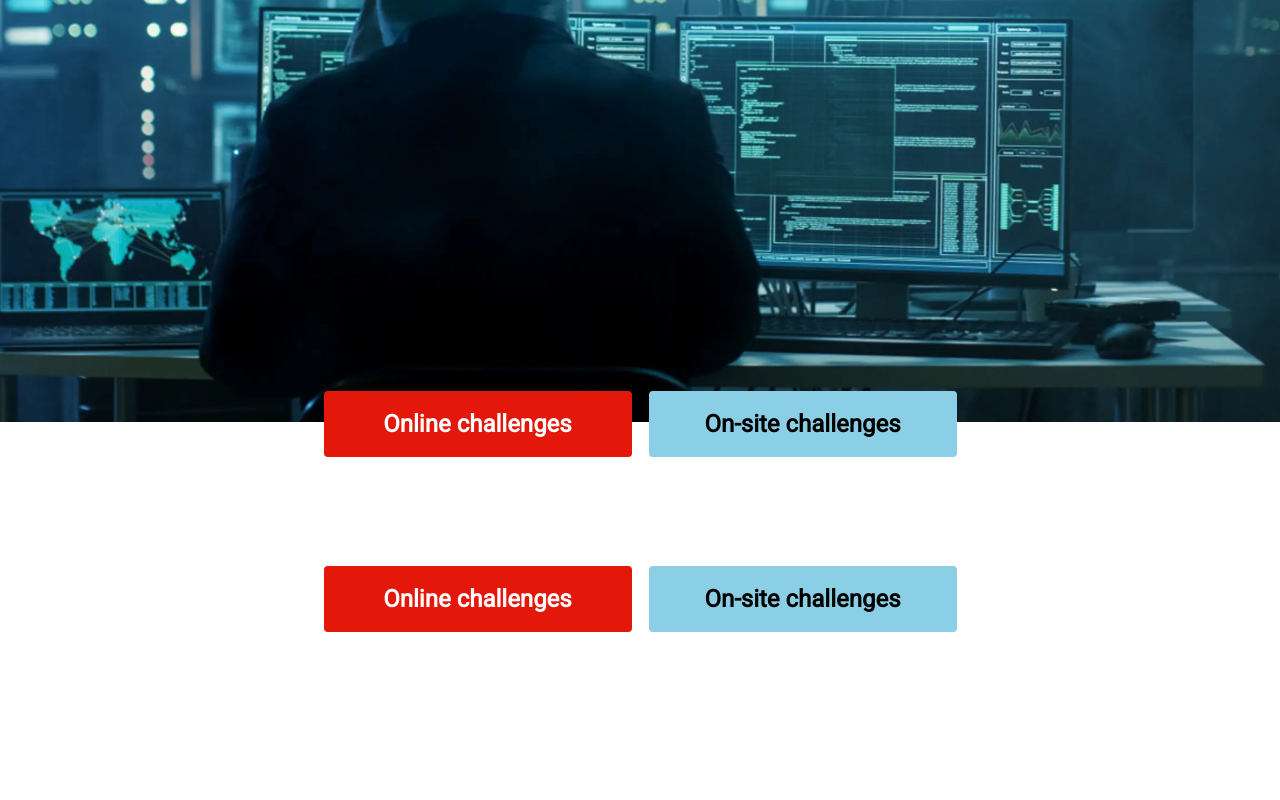
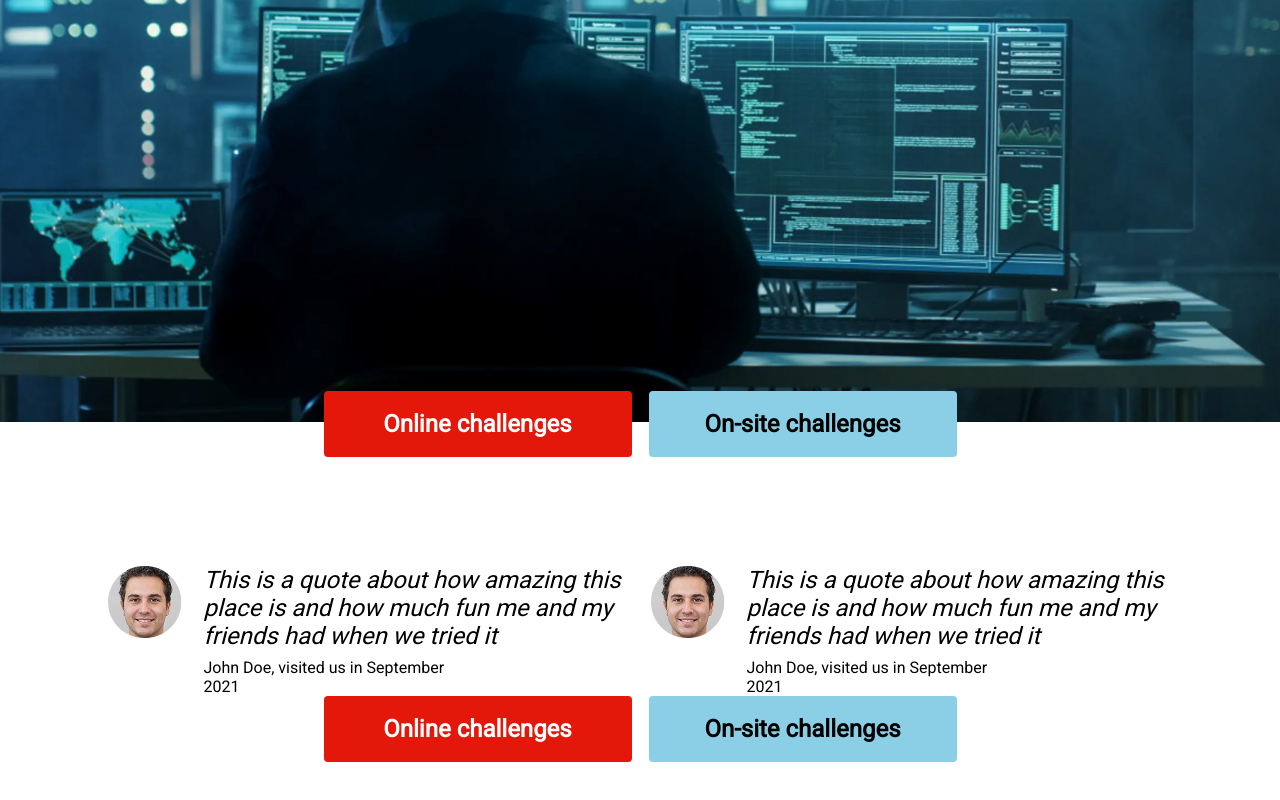
Before and after one commit to WilliamMatton/lernia-esc, a website: page index.html in a window 1280 px wide. Shown: the part 444-1244 px from the top of the page. Before the commit the page ends 1158 px from the top, so only its background shows below. Drawn offline with Linux system fonts and the light colour scheme.

Commit message:
Implement HTML and responsive styling for the reviews section.

```diff
--- a/index.html
+++ b/index.html
@@ -39,7 +39,26 @@
                 Online challenges
             </button>
         </section>
-
+        <section class="reviews">
+            <article class="review1">
+                <img src="resources/image 3.png" alt="reviewer icon" class="review__icon">
+                <p class="review__text">
+                    This is a quote about how amazing this place is and how much fun me and my friends had when we tried it
+                </p>
+                <p class="review__info">
+                    John Doe, visited us in September 2021
+                </p>
+            </article>
+            <article class="review2">
+                <img src="resources/image 3.png" alt="reviewer icon" class="review__icon">
+                <p class="review__text">
+                    This is a quote about how amazing this place is and how much fun me and my friends had when we tried it
+                </p>
+                <p class="review__info">
+                    John Doe, visited us in September 2021
+                </p>
+            </article>
+        </section>
         <section class="buttonGroupBottom">
             <button type="button" class="buttonGroupBottom__onSiteChallengesButton">
                 On-site challenges
--- a/src/main.scss
+++ b/src/main.scss
@@ -1,6 +1,7 @@
 @use 'lib.scss' as *;
 @use 'sections/header.scss';
 @use 'sections/buttongroup.scss';
+@use 'sections/reviews.scss';
 
 body {
     margin: 0;
--- /dev/null
+++ b/src/sections/reviews.scss
@@ -0,0 +1,54 @@
+@use '../lib.scss' as *;
+
+.reviews {
+    display: grid;
+    grid-template-columns: auto auto;
+    grid-template-rows: auto;
+    gap: 21px;
+    padding: 0 20.5px 0;
+}
+
+@mixin review {
+    grid-template-columns: auto auto;
+    grid-template-rows: auto auto;
+    max-width: 522px;
+}
+
+.review1 {
+    display: grid;
+    grid-column: 1 / 2;
+    justify-self: right;
+    @include review;
+}
+
+.review2 {
+    display: none;
+    grid-column: 2 / 3;
+    justify-self: left;
+    @include review;
+
+    @include resolutionThresholdX(850px) {
+        display: grid;
+    }
+}
+
+.review__icon {
+    grid-column: 1 / 2;
+    grid-row: 1 / 3;
+    margin-right: 22px;
+}
+
+.review__text {
+    grid-column: 2 / 3;
+    grid-row: 1 / 2;
+    margin: 0;
+    font-style: italic;
+    font-size: 24px;
+}
+
+.review__info {
+    grid-column: 2 / 3;
+    grid-row: 2 / 3;
+    max-width: 280px;
+    margin: 8px 0 0;
+}
```
Also changed, not shown: output.css.
